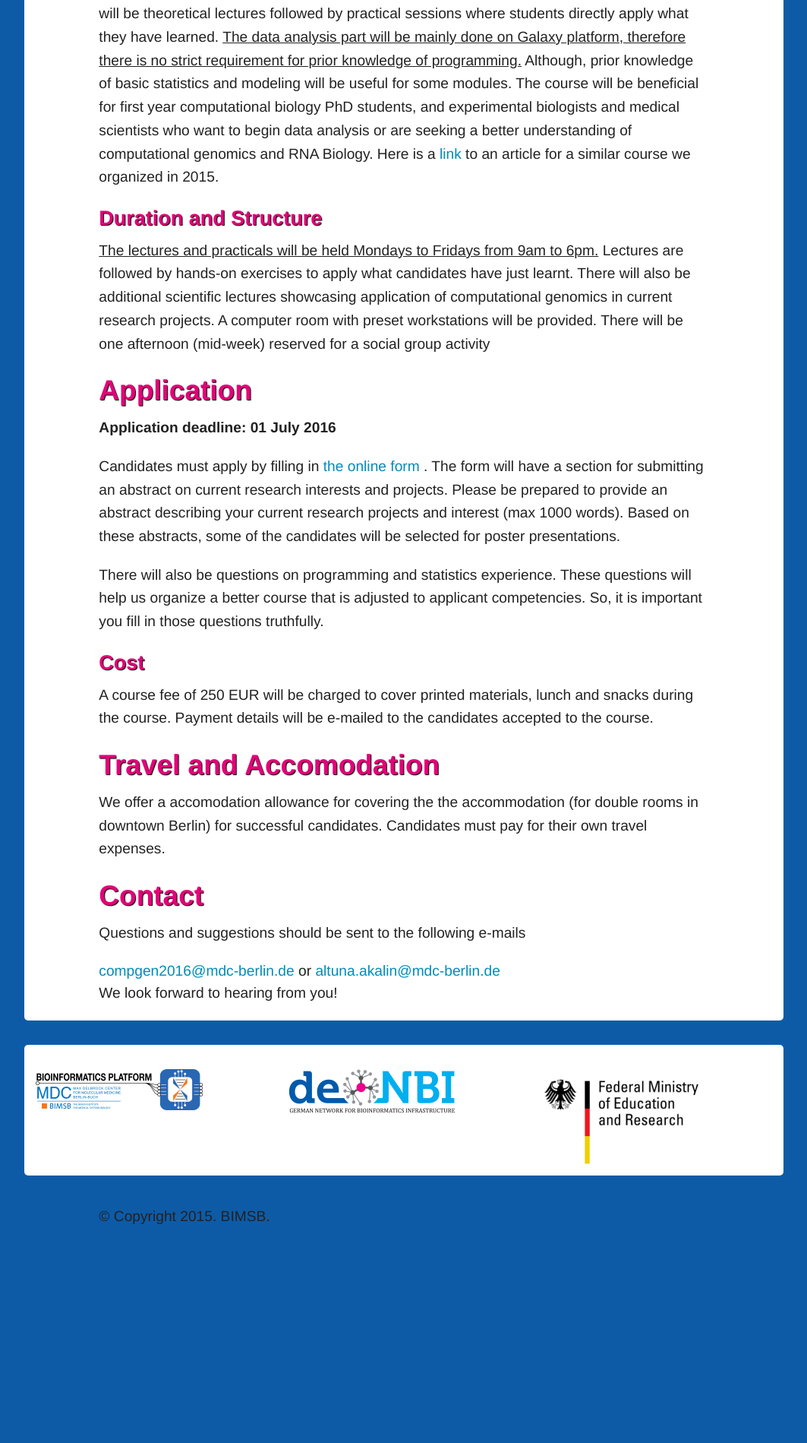
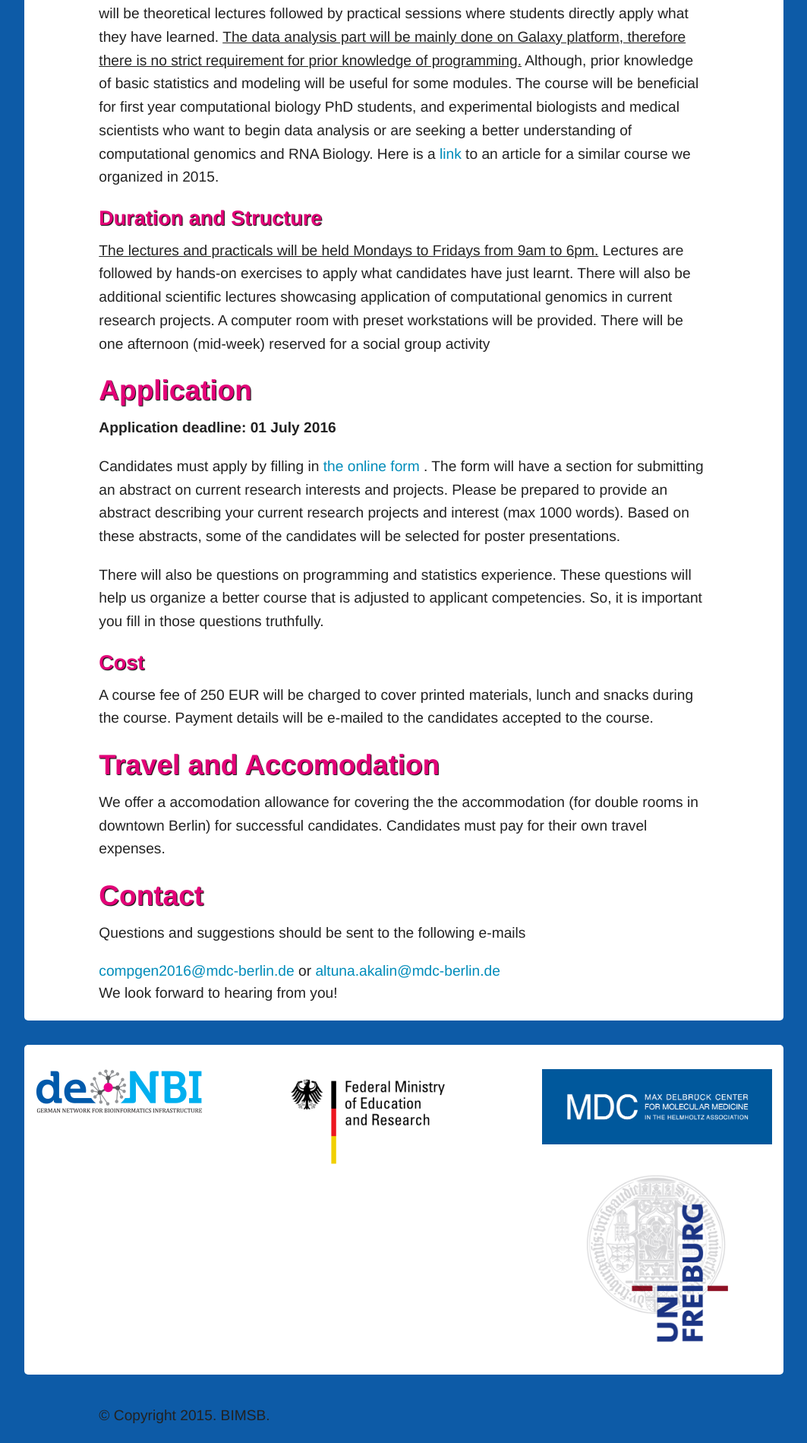
Before and after one commit to BIMSBbioinfo/compgen, a Jekyll site: the page 2017/index.html, which Jekyll copies as it is, in a window 1280 px wide. Shown: the part 1686-3585 px from the top of the page at 76% size, without its empty margins (108-1171 px from the left). Built offline with Jekyll 4.4.1, drawn with Linux system fonts in a browser that asks for light colours; nearby versions of some CDN libraries; library files that are not in the unit come from our copies; before the commit the page ends 3322 px from its top, so only the background shows below that.

Commit message:
added new logos

```diff
--- a/2017/index.html
+++ b/2017/index.html
@@ -149,13 +149,16 @@
 
     <div class="row sponsors">
       <div class="large-4 columns">
-        <img src="img/bimsb-logo.png">
-      </div>
-      <div class="large-4 columns">
         <img src="img/denbi-logo.png">
       </div>
       <div class="large-4 columns">
         <img src="img/bmbf-logo.png">
+      </div>
+      <div class="large-4 columns">
+        <img src="img/mdc.png">
+      </div>
+      <div class="large-4 columns">
+        <img src="img/unifreiburg.png">
       </div>
     </div>
     <footer class="row">
```
